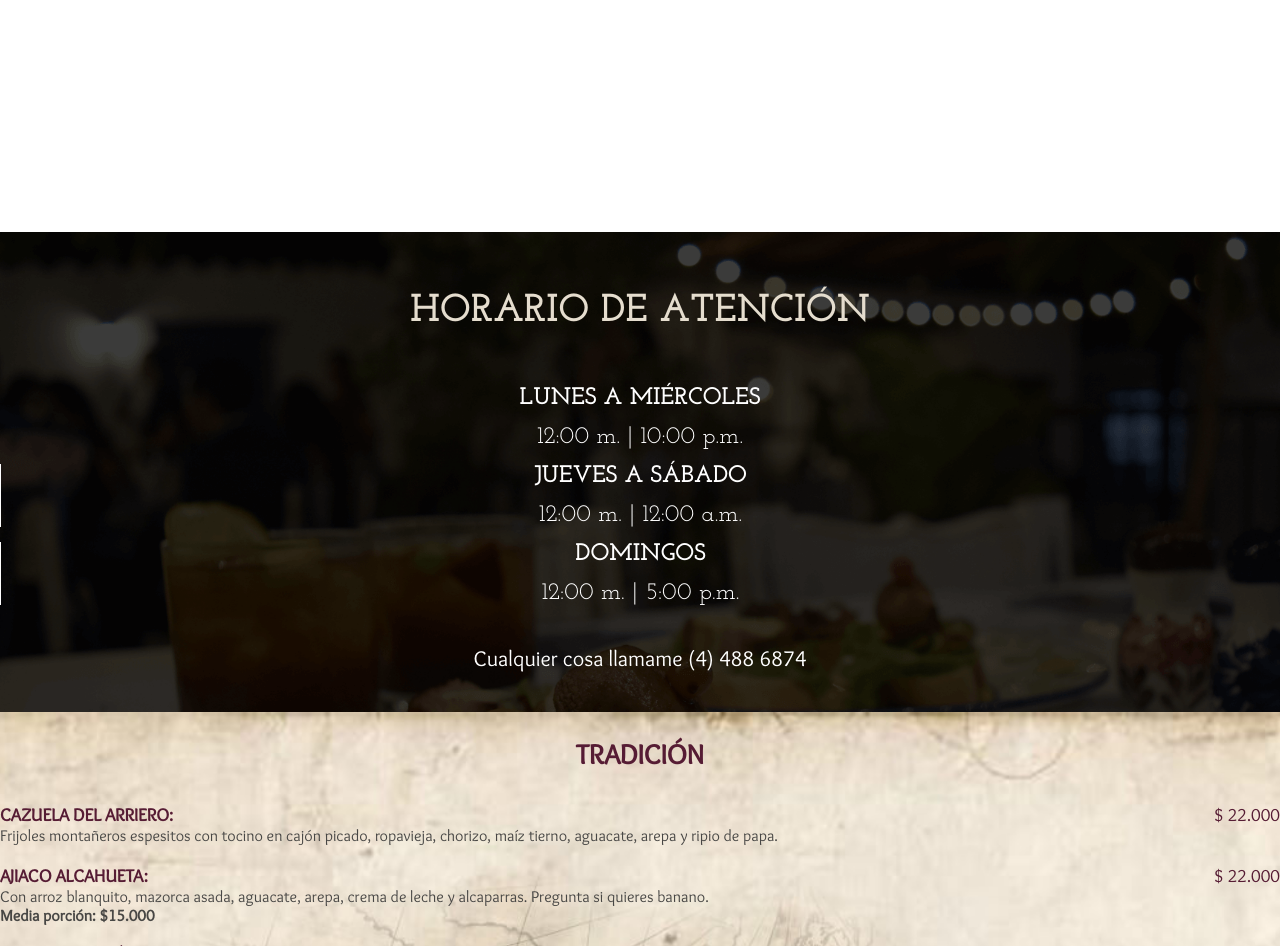
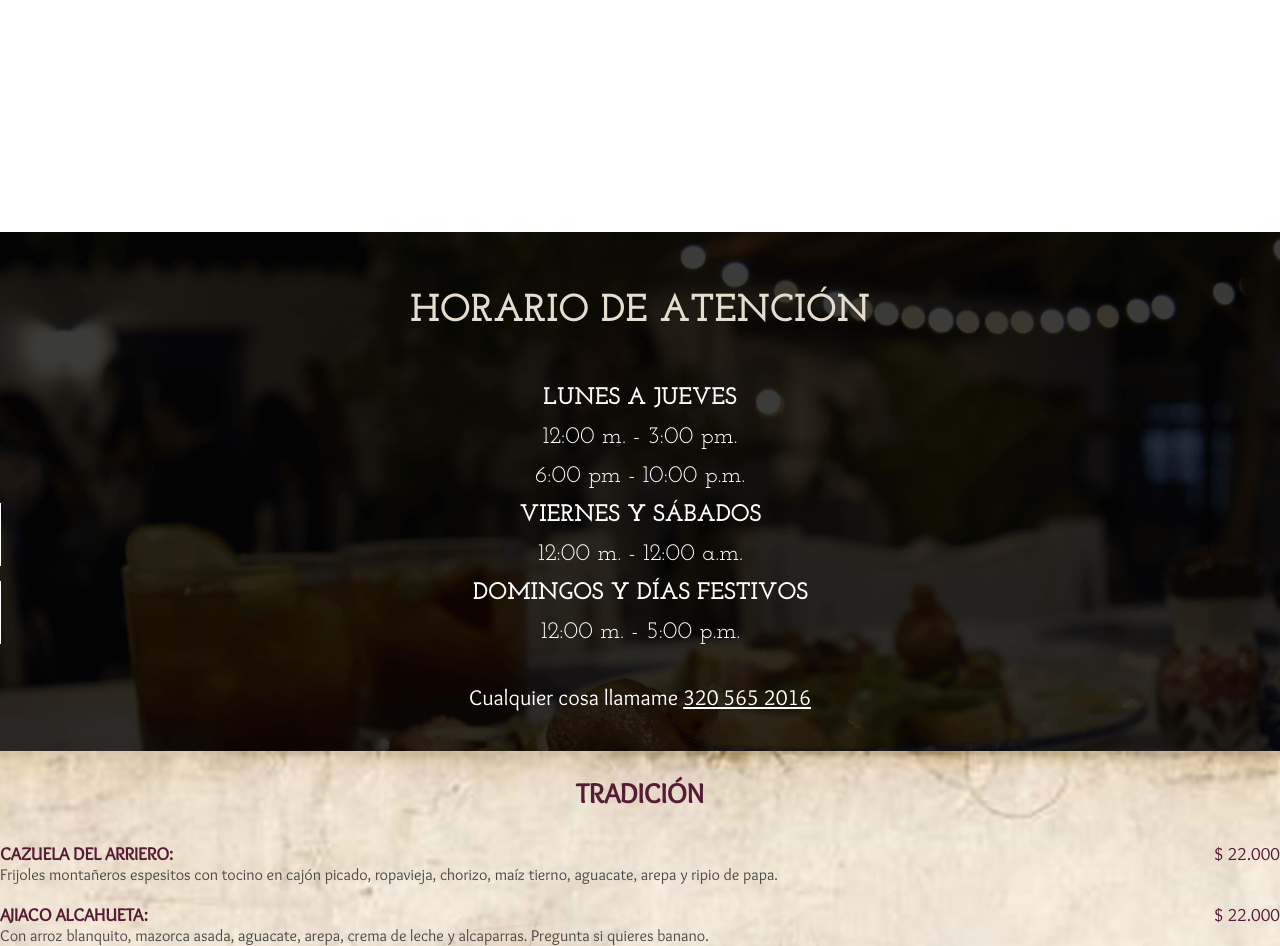
Before and after one commit to smoreno91/la-matriarca, a PHP site: page / in a window 1280 px wide. Shown: the part 812-1758 px from the top of the page. Run offline with PHP 8.4, Linux system fonts and the light colour scheme; some libraries are stand-ins or nearby versions; grey boxes are pictures that could not be loaded.

Commit message:
Change times and phone

```diff
--- a/css/styles.css
+++ b/css/styles.css
@@ -752,6 +752,11 @@ section.timetable .number {
 	font-size: 22px;
 	text-align: center;
 }
+section.timetable .phone {
+	color: #fff;
+	clear: left;
+    display: inline-block;
+}
 
 /* ==============================
    16. Menu section
--- a/index.html
+++ b/index.html
@@ -107,22 +107,23 @@
                 </div>
 
                 <div class="col-md-4 jt_col column_container">
-                    <div class="section-subtitle days">Lunes a miércoles</div>
-                    <div class="section-subtitle hours">12:00 m. | 10:00 p.m.</div>
+                    <div class="section-subtitle days">Lunes a jueves</div>
+                    <div class="section-subtitle hours">12:00 m. - 3:00 pm.</div>
+                    <div class="section-subtitle hours">6:00 pm - 10:00 p.m.</div>
                 </div>
 
                 <div class="col-md-4 jt_col column_container">
-                    <div class="section-subtitle days">Jueves a Sábado</div>
-                    <div class="section-subtitle hours">12:00 m. | 12:00 a.m.</div>
+                    <div class="section-subtitle days">Viernes y sábados</div>
+                    <div class="section-subtitle hours">12:00 m. - 12:00 a.m.</div>
                 </div>
 
                 <div class="col-md-4 jt_col column_container">
-                    <div class="section-subtitle days">Domingos</div>
-                    <div class="section-subtitle hours">12:00 m. | 5:00 p.m.</div>
+                    <div class="section-subtitle days">Domingos y días festivos</div>
+                    <div class="section-subtitle hours">12:00 m. - 5:00 p.m.</div>
                 </div>
 
                 <div class="col-md-12 jt_col column_container">
-                    <div class="number">Cualquier cosa llamame (4) 488 6874</div>
+                    <div class="number">Cualquier cosa llamame <a class="phone" href="tel:3205652016">320 565 2016</a> </div>
                 </div>
             </div>
         </div>
```
